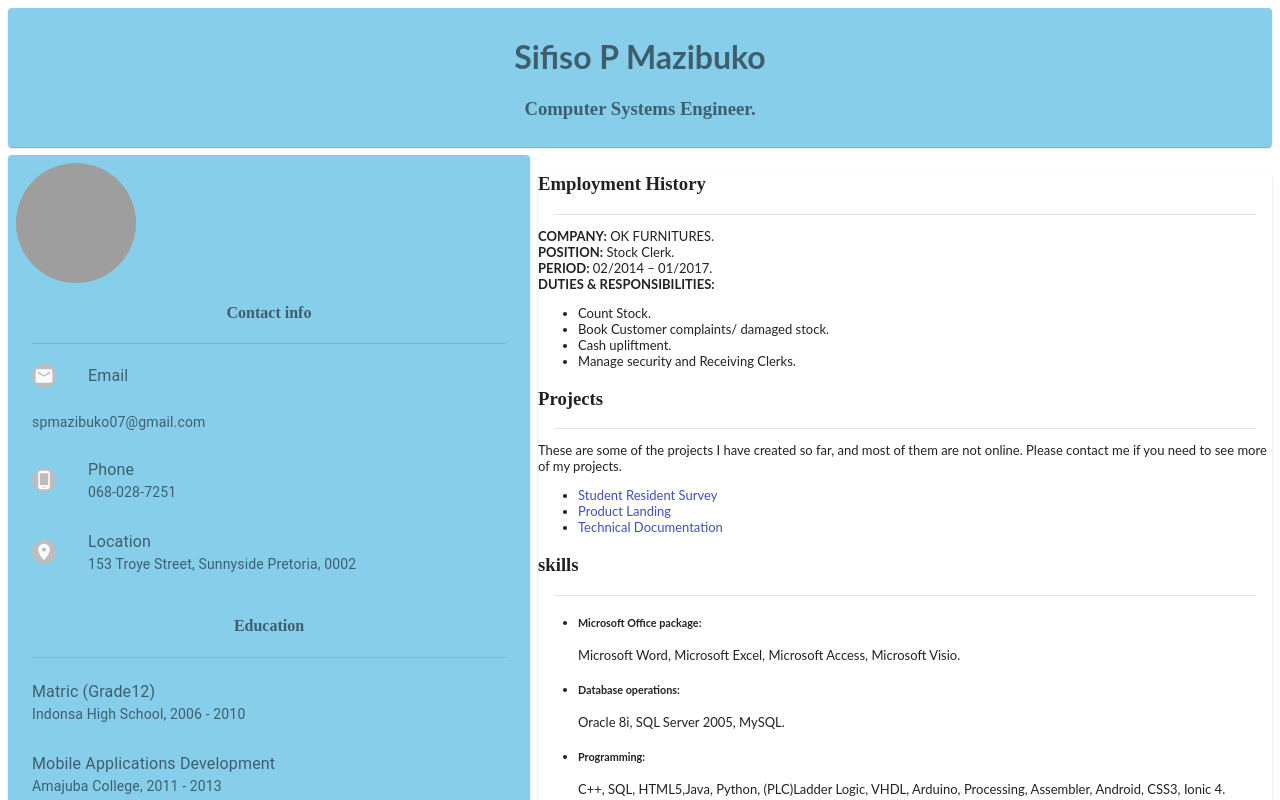
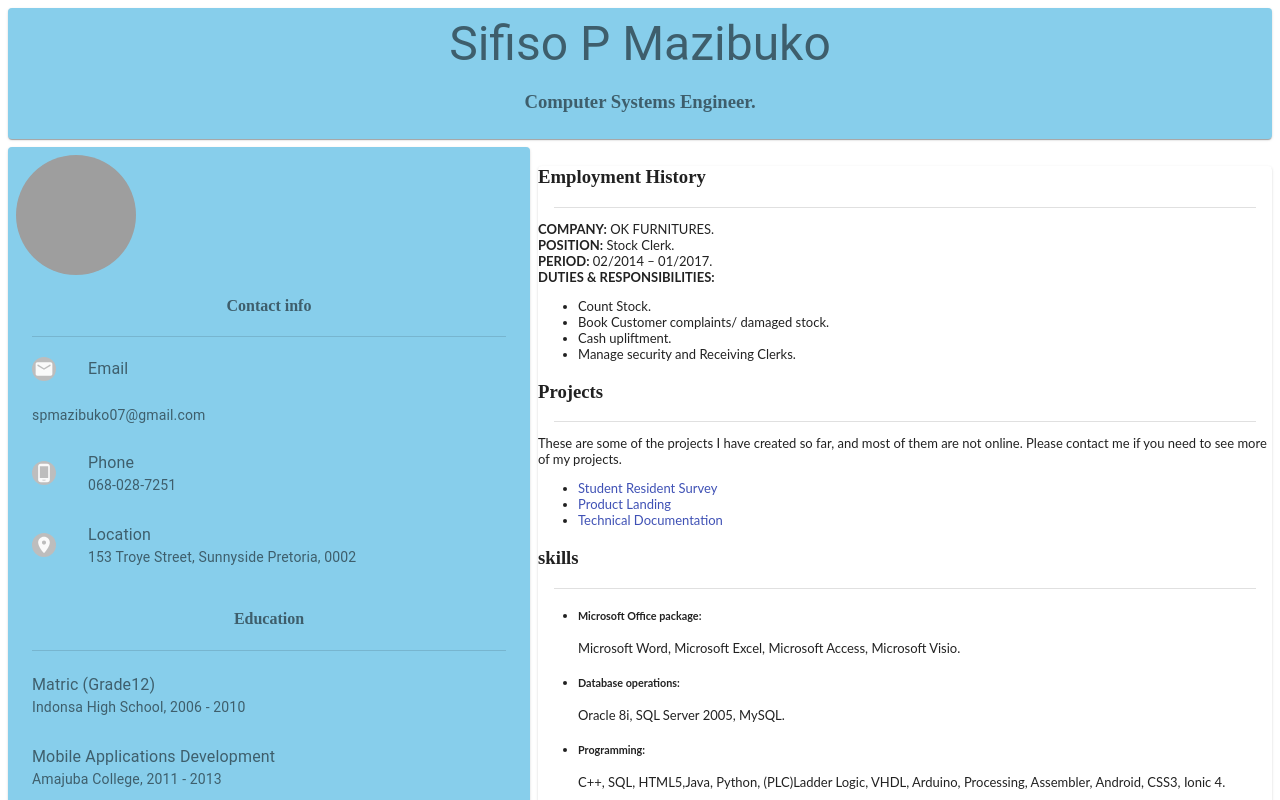
Before and after one commit to SPMazibuko/React-CV, a React (Create React App) app: page / in a window 1280 px wide. Shown: the top 800 px of the page. Built offline with nearby package versions, Linux system fonts and the light colour scheme; grey boxes are pictures that could not be loaded.

Commit message:
1 file modified

```diff
--- a/src/App.js
+++ b/src/App.js
@@ -8,7 +8,6 @@ import Divider from '@material-ui/core/Divider';
 import Typography from '@material-ui/core/Typography';
 import List from '@material-ui/core/List';
 import ListItem from '@material-ui/core/ListItem';
-import { createTheme, responsiveFontSizes, ThemeProvider } from '@material-ui/core/styles';
 import ListItemText from '@material-ui/core/ListItemText';
 import ListItemAvatar from '@material-ui/core/ListItemAvatar';
 import AccessAlarmIcon from '@material-ui/icons/AccessAlarm';
@@ -17,6 +16,7 @@ import EmailRoundedIcon from '@material-ui/icons/EmailRounded';
 import PhoneAndroidRoundedIcon from '@material-ui/icons/PhoneAndroidRounded';
 import LocationOnRoundedIcon from '@material-ui/icons/LocationOnRounded';
 import Link from '@material-ui/core/Link';
+import CssBaseLine from '@material-ui/core';
 
 
 const useStyles = makeStyles((theme) => ({
@@ -49,7 +49,7 @@ export default function App() {
         <Grid container spacing={1}>
           <Grid item xs={12}>
             <Paper className={classes.paper}  id="header">
-              <h1>Sifiso P Mazibuko</h1>
+              <Typography variant="h3">Sifiso P Mazibuko</Typography>
               <h3>Computer Systems Engineer.</h3>
             </Paper>
           </Grid>
@@ -186,5 +186,6 @@ Pretoria, 0002" />
         </Grid>
 
     </div>
+
   );
 }
```
